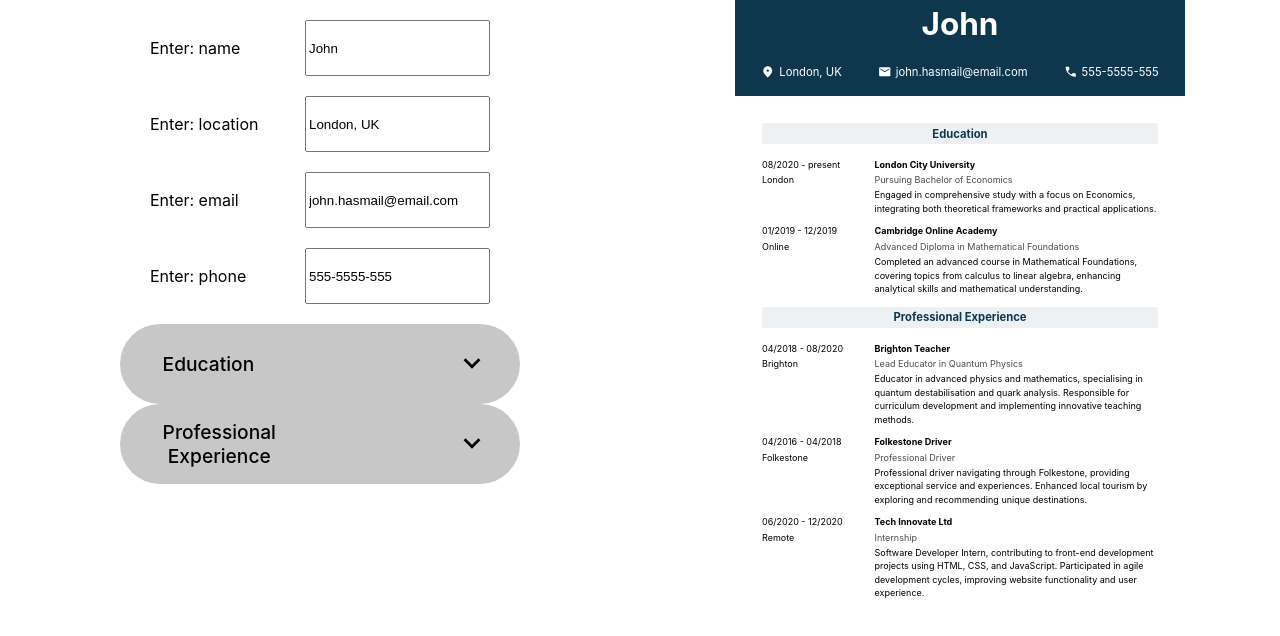
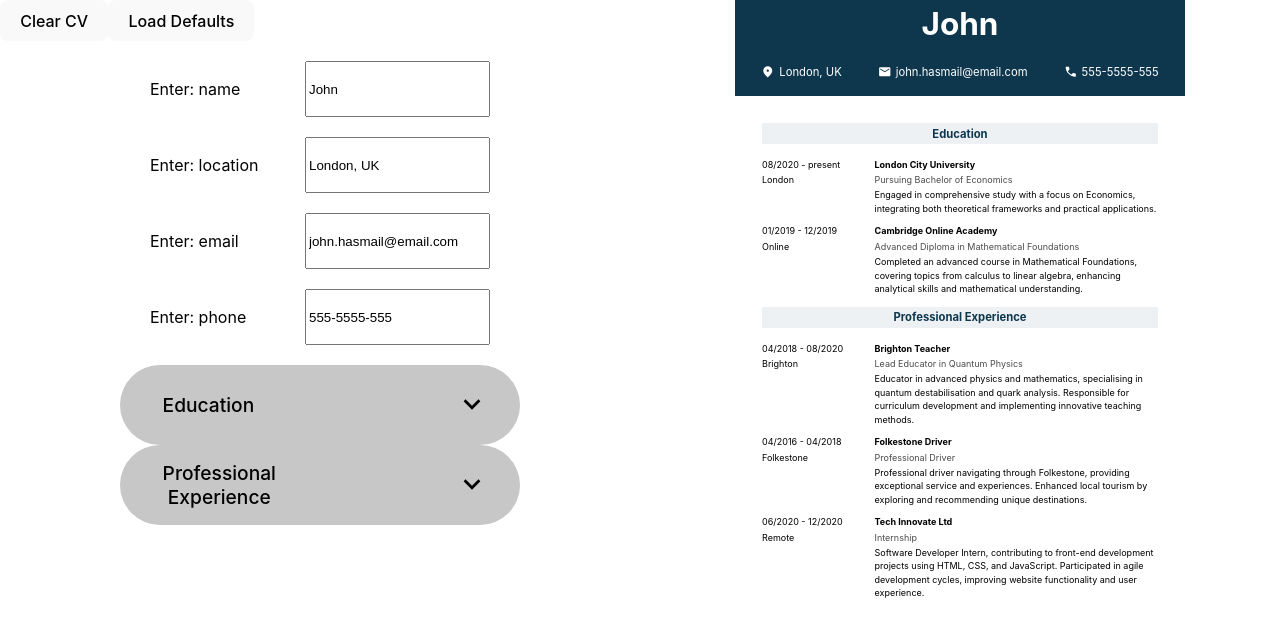
Before and after one commit to nikitarevenco/odin-project-cv-maker, a React (Vite) app: page / in a window 1280 px wide. Shown: the top 636 px of the page. Built offline with nearby package versions, Linux system fonts and the light colour scheme.

Commit message:
feat: add button to clear cv and load default information

```diff
--- a/src/components/CVEdit.jsx
+++ b/src/components/CVEdit.jsx
@@ -5,6 +5,8 @@ import EditCVBasics from "./EditCVBasics";
 import EditCVSection from "./EditCVSection";
 import "../styles/CVEdit.css";
 import AddDropdownItem from "./AddDropdownItem";
+import ClearCV from "./ClearCV";
+import LoadDefaults from "./LoadDefaults";
 
 export default function CVEdit({ sections, info, setInfo, setSections }) {
   const [openDropdown, setOpenDropdown] = useState(false);
@@ -50,6 +52,8 @@ export default function CVEdit({ sections, info, setInfo, setSections }) {
   );
   return (
     <section className="CV-edit">
+      <ClearCV setInfo={setInfo} setSections={setSections} />
+      <LoadDefaults setInfo={setInfo} setSections={setSections} />
       <EditCVBasics info={info} setInfo={setInfo} />
       {dropdowns}
     </section>
--- a/src/components/CVHeader.jsx
+++ b/src/components/CVHeader.jsx
@@ -7,7 +7,7 @@ export default function CVHeader({ info }) {
   const headerItems = Object.entries(info)
     .filter(([key]) => key !== "name")
     .map(([key, value]) => (
-      <CVHeaderItem key={value} type={key} text={value} />
+      <CVHeaderItem key={key} type={key} text={value} />
     ));
   return (
     <div className="CVHeader">
--- /dev/null
+++ b/src/components/ClearCV.jsx
@@ -0,0 +1,16 @@
+import {
+  emptyInfo,
+  emptySections,
+} from "../data/initial-info";
+
+export default function ClearCV({setInfo, setSections}) {
+  function handleClick() {
+    setSections(emptySections);
+    setInfo(emptyInfo);
+  }
+  return (
+    <button onClick={handleClick} type="button">
+      Clear CV
+    </button>
+  );
+}
--- /dev/null
+++ b/src/components/LoadDefaults.jsx
@@ -0,0 +1,16 @@
+import {
+  initialInfo,
+  initialSections,
+} from "../data/initial-info";
+
+export default function LoadDefaults({ setInfo, setSections }) {
+  function handleClick() {
+    setSections(initialSections);
+    setInfo(initialInfo);
+  }
+  return (
+    <button onClick={handleClick} type="button">
+      Load Defaults
+    </button>
+  );
+}
--- a/src/data/initial-info.js
+++ b/src/data/initial-info.js
@@ -1,8 +1,20 @@
+const emptyInfo = {
+  name: "",
+  location: "",
+  email: "",
+  phone: "",
+};
+
 const initialInfo = {
   name: "John",
   location: "London, UK",
   email: "john.hasmail@email.com",
   phone: "555-5555-555",
+};
+
+const emptySections = {
+  Education: [],
+  "Professional Experience": [],
 };
 
 const initialSections = {
@@ -62,4 +74,4 @@ const initialSections = {
   ],
 };
 
-export { initialInfo, initialSections };
+export { initialInfo, initialSections, emptyInfo, emptySections };
```
